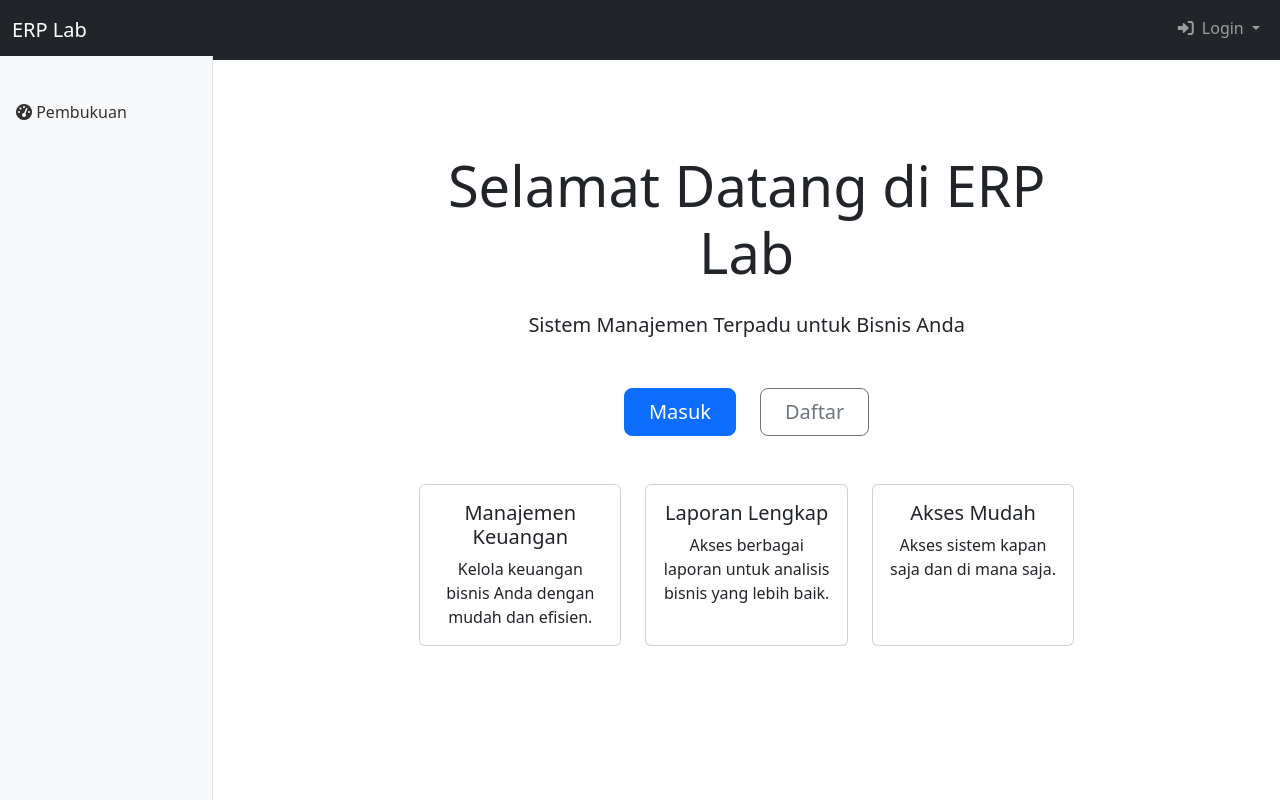
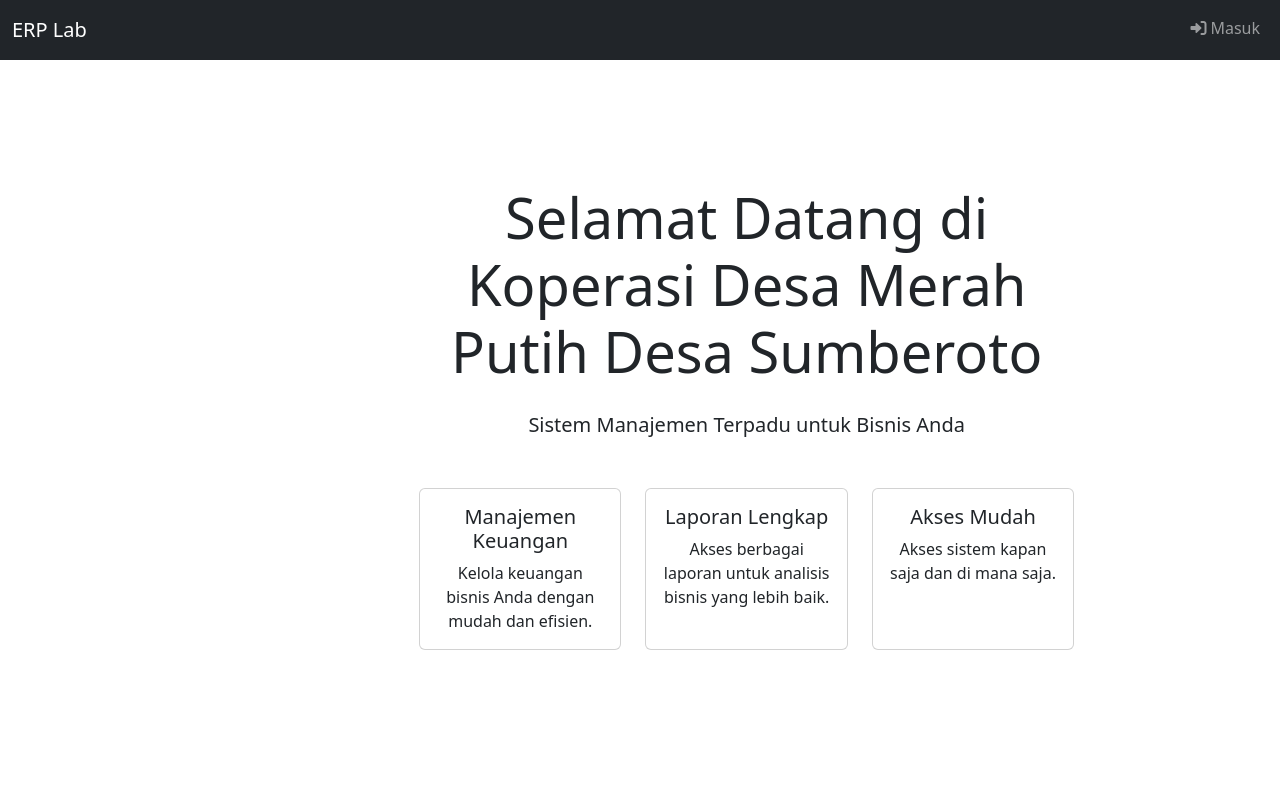
Before and after one commit to evasetya05/kdmp, a Django app: page / in a window 1280 px wide. Run offline with Django 5.2, Linux system fonts and the light colour scheme; data that the repository does not hold is empty; some libraries are stand-ins or nearby versions.

Commit message:
mulai untuk kdmp

```diff
--- /dev/null
+++ b/apps/core/context_processors.py
@@ -0,0 +1,16 @@
+from django.conf import settings
+from apps.core.models import Company
+
+def company_info(request):
+    context = {}
+    try:
+        # Get the first company (you might want to modify this based on your needs)
+        company = Company.objects.first()
+        if company:
+            context['company'] = company
+            context['company_name'] = company.name
+    except Exception as e:
+        # Fallback to default name if company doesn't exist
+        context['company_name'] = "ERP Lab"
+
+    return context
--- a/apps/core/templates/dashboard/base.html
+++ b/apps/core/templates/dashboard/base.html
@@ -5,7 +5,7 @@
 <html lang="en">
 <head>
     <meta charset="UTF-8">
-    <title>{% block title %}ERP Lab{% endblock %}</title>
+    <title>{% block title %}{% if company_name %}{{ company_name }}{% else %}{% trans "ERP Lab" %}{% endif %}{% endblock %}</title>
     <link rel="stylesheet" href="https://cdn.jsdelivr.net/npm/bootstrap@5.3.3/dist/css/bootstrap.min.css">
     <link rel="stylesheet" href="https://cdnjs.cloudflare.com/ajax/libs/font-awesome/6.0.0/css/all.min.css">
     <style>
@@ -68,9 +68,9 @@
 </head>
 <body>
     <!-- Navbar -->
-    <nav class="navbar navbar-expand-lg navbar-dark bg-dark mb-4">
+    <nav class="navbar navbar-expand-lg navbar-dark bg-dark sticky-top">
         <div class="container-fluid">
-            <a class="navbar-brand" href="{% url 'landing-page' %}">ERP Lab</a>
+            <a class="navbar-brand" href="{% url 'landing-page' %}">{% if company_name %}{{ company_name }}{% else %}ERP Lab{% endif %}</a>
 
             <div class="collapse navbar-collapse">
                 <ul class="navbar-nav ms-auto">
@@ -96,33 +96,8 @@
                             </ul>
                         </li>
                     {% else %}
-                        <li class="nav-item dropdown">
-                            <a class="nav-link dropdown-toggle" href="#" id="loginDropdown" role="button" data-bs-toggle="dropdown" aria-expanded="false">
-                                <i class="fas fa-sign-in-alt me-1"></i> Login
-                            </a>
-                            <div class="dropdown-menu dropdown-menu-end p-3" style="min-width: 300px;">
-                                <form method="post" action="{% url 'login' %}" class="px-2">
-                                    {% csrf_token %}
-                                    <div class="mb-3">
-                                        <label for="username" class="form-label">Username</label>
-                                        <input type="text" class="form-control" id="username" name="username" required>
-                                    </div>
-                                    <div class="mb-3">
-                                        <label for="password" class="form-label">Password</label>
-                                        <input type="password" class="form-control" id="password" name="password" required>
-                                    </div>
-                                    <div class="form-check mb-3">
-                                        <input class="form-check-input" type="checkbox" id="remember_me" name="remember_me">
-                                        <label class="form-check-label" for="remember_me">
-                                            Ingat saya
-                                        </label>
-                                    </div>
-                                    <button type="submit" class="btn btn-primary w-100">Masuk</button>
-                                </form>
-                                <div class="text-center mt-2">
-                                    <a href="{% url 'users:users-register' %}" class="small">Daftar akun baru</a>
-                                </div>
-                            </div>
+                        <li class="nav-item">
+                            <a class="nav-link" href="{% url 'login' %}"><i class="fas fa-sign-in-alt me-1"></i>Masuk</a>
                         </li>
                     {% endif %}
                 </ul>
@@ -130,8 +105,9 @@
         </div>
     </nav>
 
-    <div class="container-fluid">
+    <div class="container-fluid" style="margin-top: 56px;">
         <div class="row">
+            {% if user.is_authenticated %}
             <!-- Sidebar -->
             <div class="col-md-3 col-lg-2 d-md-block bg-light sidebar collapse">
                 <div class="position-sticky pt-3">
@@ -161,6 +137,7 @@
                     </ul>
                 </div>
             </div>
+            {% endif %}
 
             <!-- Main content -->
             <main class="col-md-9 ms-sm-auto col-lg-10 px-md-4">
--- a/apps/core/templates/landing_page.html
+++ b/apps/core/templates/landing_page.html
@@ -6,15 +6,10 @@
 <div class="container mt-5">
     <div class="row justify-content-center">
         <div class="col-md-8 text-center">
-            <h1 class="display-4 mb-4">Selamat Datang di ERP Lab</h1>
+            <h1 class="display-4 mb-4">Selamat Datang di Koperasi Desa Merah Putih Desa Sumberoto</h1>
             <p class="lead mb-5">Sistem Manajemen Terpadu untuk Bisnis Anda</p>
 
-            {% if not user.is_authenticated %}
-            <div class="d-grid gap-2 d-sm-flex justify-content-sm-center">
-                <a href="{% url 'login' %}" class="btn btn-primary btn-lg px-4 me-sm-3">Masuk</a>
-                <a href="{% url 'users:users-register' %}" class="btn btn-outline-secondary btn-lg px-4">Daftar</a>
-            </div>
-            {% else %}
+            {% if user.is_authenticated %}
             <div class="d-grid gap-2 d-sm-flex justify-content-sm-center">
                 <a href="{% url 'dashboard' %}" class="btn btn-primary btn-lg px-4 me-sm-3">Masuk ke Dashboard</a>
             </div>
--- a/erp_lab/settings/base.py
+++ b/erp_lab/settings/base.py
@@ -73,6 +73,7 @@ TEMPLATES = [
                 'django.template.context_processors.request',
                 'django.contrib.auth.context_processors.auth',
                 'django.contrib.messages.context_processors.messages',
+                'apps.core.context_processors.company_info',
             ],
         },
     },
```
